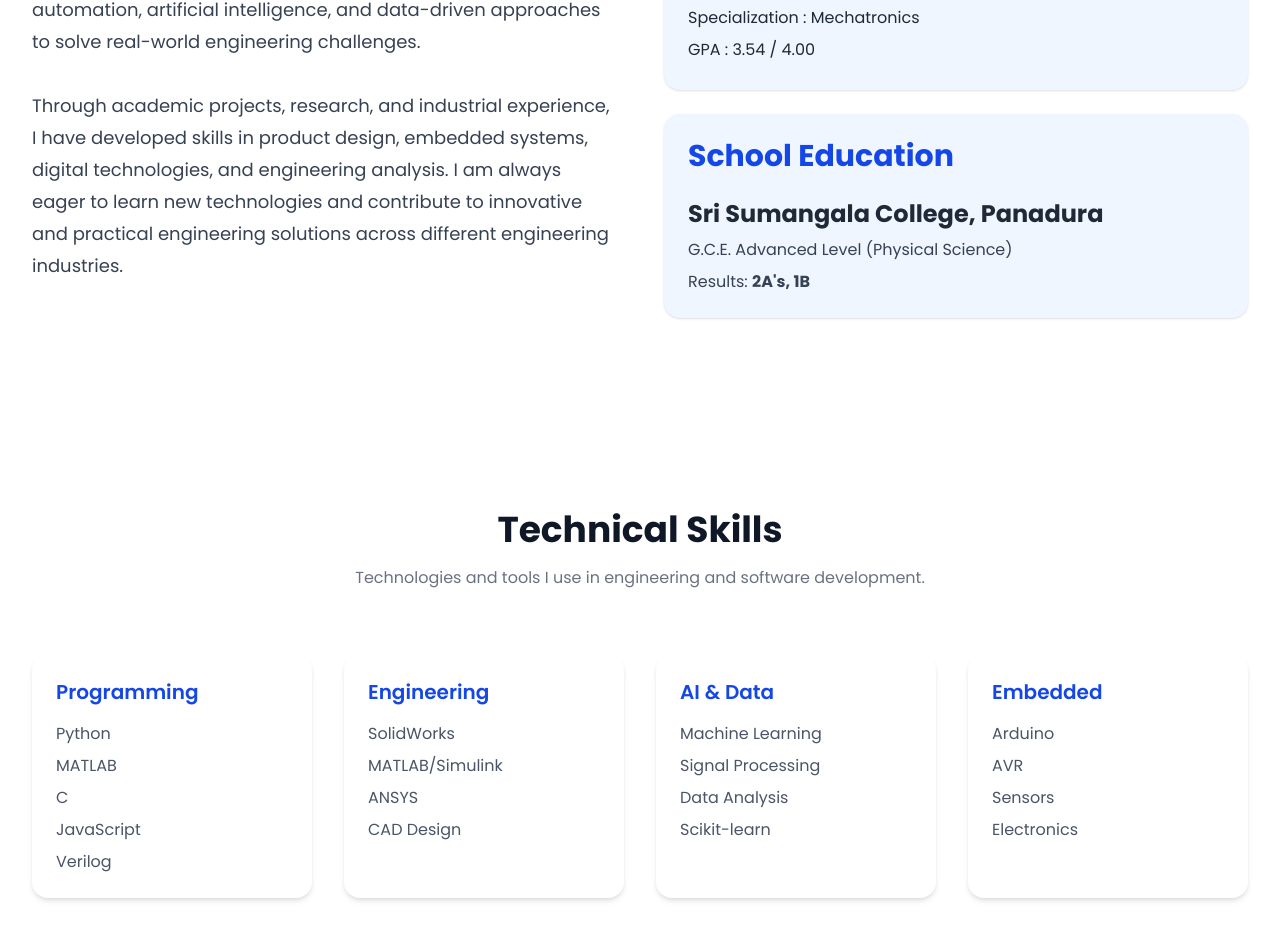
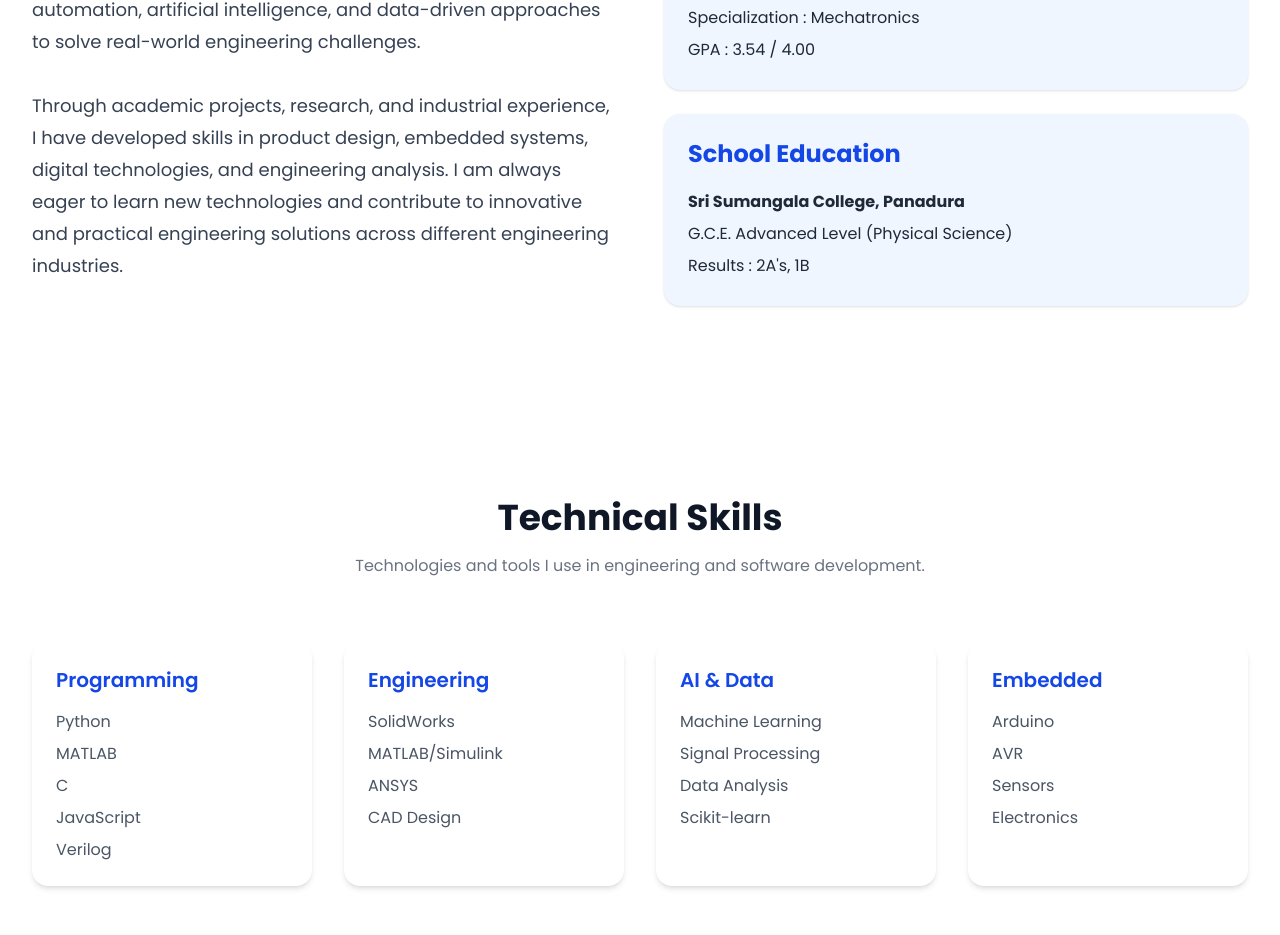
Before and after one commit to chanuga-01/portfolio, a React (Vite) app: page / in a window 1280 px wide. Shown: the part 1134-2069 px from the top of the page. Built offline with nearby package versions, Linux system fonts and the light colour scheme.

Commit message:
added school

```diff
--- a/src/components/About.jsx
+++ b/src/components/About.jsx
@@ -64,20 +64,22 @@ function About() {
 
               <div className="bg-blue-50 rounded-2xl p-6 shadow">
 
-            <h3 className="text-3xl font-bold text-blue-700 mb-6">
+                <h3 className="text-2xl font-bold text-blue-700">
                   School Education
                 </h3>
 
-            <h4 className="font-bold text-2xl">
-              Sri Sumangala College, Panadura
-            </h4>
+                <p className="mt-4 leading-8">
 
-            <p className="text-gray-700 mt-2">
+                  <strong>Sri Sumangala College, Panadura</strong>
+
+                  <br />
+
                   G.C.E. Advanced Level (Physical Science)
-            </p>
 
-            <p className="text-gray-700 mt-2">
-              Results: <strong>2A's, 1B</strong>
+                  <br />
+
+                  Results : 2A's, 1B
+
                 </p>
 
               </div>
```
Lines whose indentation alone changed are shown as unchanged.
